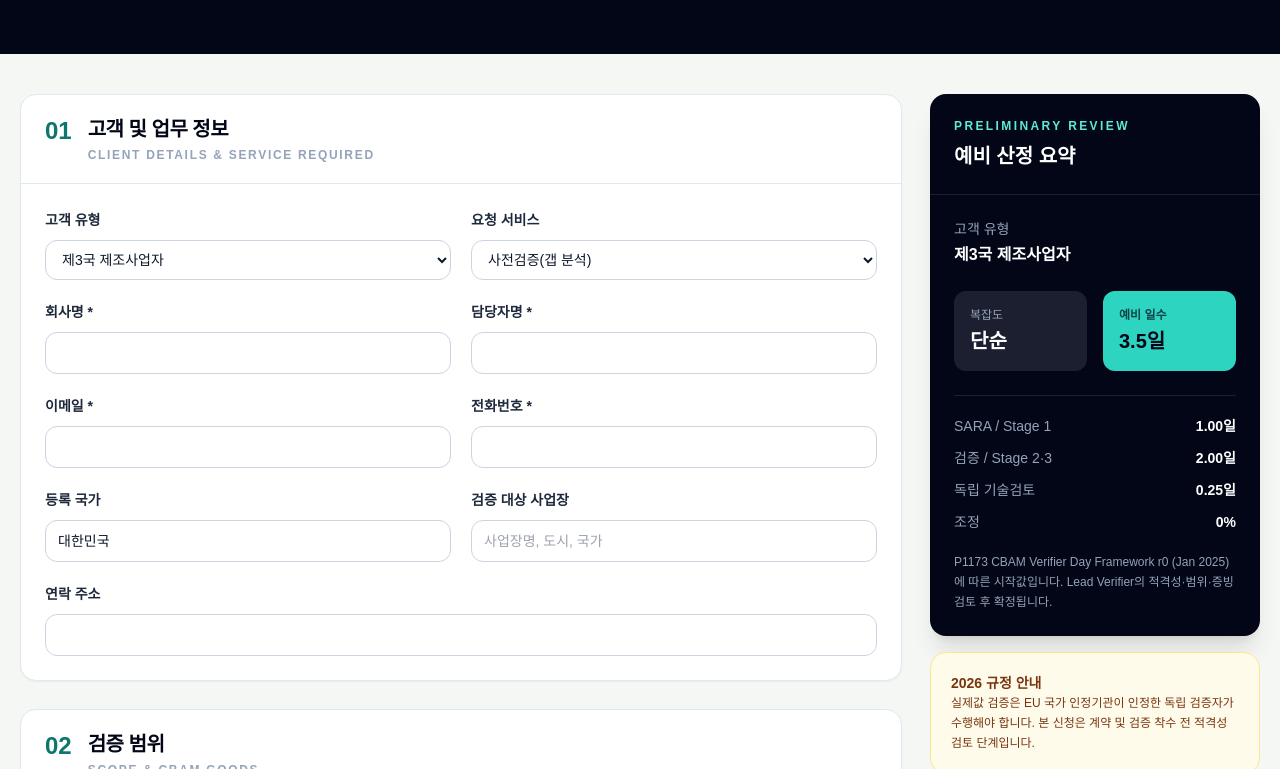
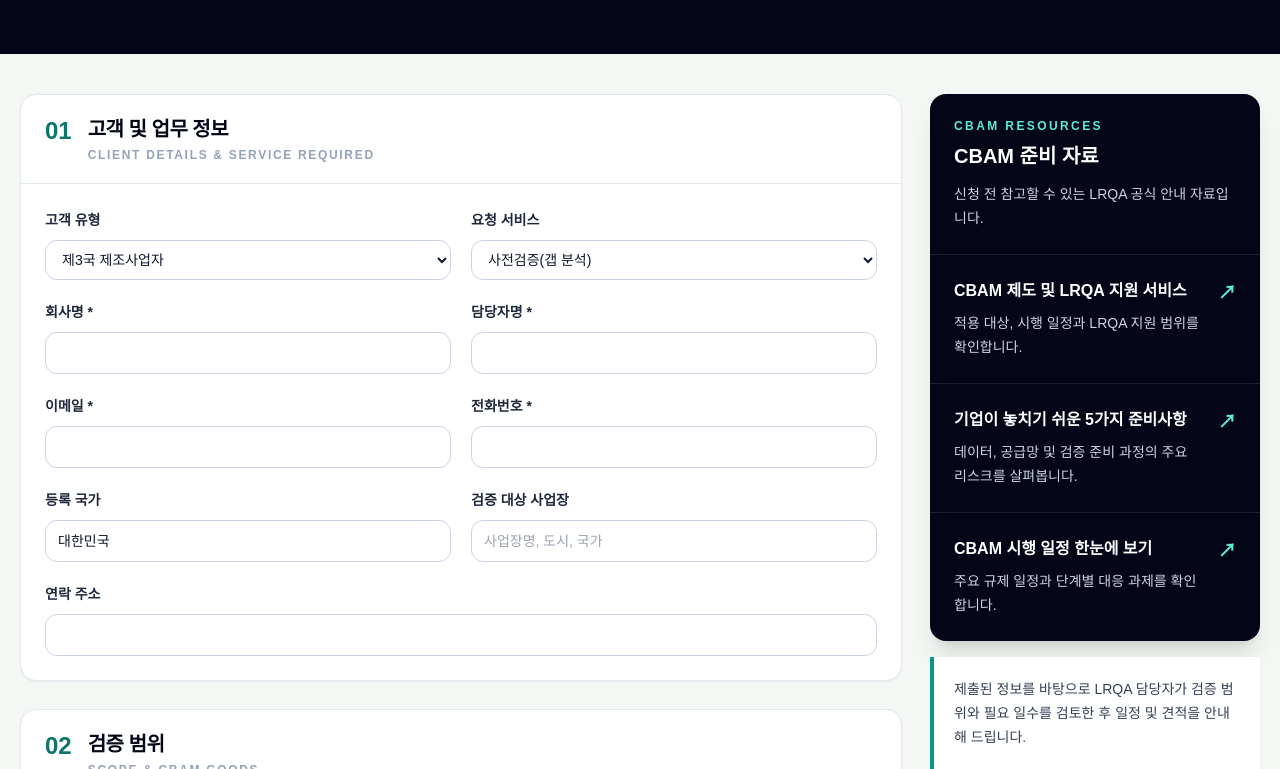
Before and after one commit to neod00/KETSQuot_pigeon, a Next.js app in the folder web-app/: page /cbam in a window 1280 px wide. Shown: the part 391-1160 px from the top of the page. Built offline with nearby package versions, Linux system fonts and the light colour scheme.

Commit message:
Replace public CBAM estimate with resources

```diff
--- a/web-app/src/app/cbam/page.tsx
+++ b/web-app/src/app/cbam/page.tsx
@@ -1,12 +1,9 @@
 'use client';
 
-import { FormEvent, useMemo, useState } from 'react';
+import { FormEvent, useState } from 'react';
 import {
   CBAM_GOODS,
   MANAGEMENT_SYSTEMS,
-  calculateCbamDays,
-  clientTypeLabel,
-  complexityLabel,
   createDefaultCbamApplication,
   type CbamApplicationInput,
 } from '@/lib/cbam';
@@ -19,8 +16,6 @@ export default function CbamApplicationPage() {
   const [submittedReference, setSubmittedReference] = useState('');
   const [submitting, setSubmitting] = useState(false);
   const [error, setError] = useState('');
-  const calculation = useMemo(() => calculateCbamDays(form), [form]);
-
   const update = <K extends keyof CbamApplicationInput>(key: K, value: CbamApplicationInput[K]) =>
     setForm(current => ({ ...current, [key]: value }));
 
@@ -63,15 +58,8 @@ export default function CbamApplicationPage() {
           <div className="mb-8 inline-flex h-14 w-14 items-center justify-center rounded-full bg-teal-400 text-2xl text-slate-950">✓</div>
           <p className="text-sm font-bold uppercase tracking-[0.22em] text-teal-300">Application received</p>
           <h1 className="mt-3 text-4xl font-black tracking-tight">CBAM 서비스 신청이 접수되었습니다.</h1>
-          <p className="mt-5 text-lg leading-8 text-slate-300">접수번호는 <strong className="text-white">{submittedReference}</strong>입니다. 담당자가 증빙자료와 산정 결과를 검토한 뒤 최종 일정 및 비용을 안내합니다.</p>
-          <div className="mt-8 rounded-2xl bg-white/10 p-5">
-            <p className="text-sm text-slate-300">자동 예비 산정</p>
-            <div className="mt-2 flex flex-wrap items-end gap-x-8 gap-y-3">
-              <div><span className="text-3xl font-black">{calculation.quotedDays.toFixed(1)}</span> <span className="text-slate-300">검증일</span></div>
-              <div><span className="text-2xl font-bold">{complexityLabel(calculation.complexity)}</span> <span className="text-slate-300">복잡도</span></div>
-            </div>
-            <p className="mt-3 text-xs leading-5 text-slate-400">이 값은 P1173 Verifier Day Framework에 따른 내부 검토 시작값이며 최종 견적이 아닙니다.</p>
-          </div>
+          <p className="mt-5 text-lg leading-8 text-slate-300">접수번호는 <strong className="text-white">{submittedReference}</strong>입니다.</p>
+          <div className="mt-8 border-l-4 border-teal-400 bg-white/10 px-5 py-4 text-sm leading-7 text-slate-200">제출된 정보를 바탕으로 LRQA 담당자가 검증 범위와 필요 일수를 검토한 후 일정 및 견적을 안내해 드립니다.</div>
           <button onClick={() => { setForm(createDefaultCbamApplication()); setSubmittedReference(''); }} className="mt-8 rounded-xl bg-teal-400 px-5 py-3 font-bold text-slate-950 hover:bg-teal-300">새 신청서 작성</button>
         </div>
       </main>
@@ -177,22 +165,18 @@ export default function CbamApplicationPage() {
 
           <aside className="lg:sticky lg:top-5">
             <div className="overflow-hidden rounded-2xl bg-slate-950 text-white shadow-xl">
-              <div className="border-b border-white/10 p-6"><p className="text-xs font-bold uppercase tracking-[0.2em] text-teal-300">Preliminary review</p><h2 className="mt-2 text-xl font-black">예비 산정 요약</h2></div>
-              <div className="p-6">
-                <p className="text-sm text-slate-400">고객 유형</p><p className="mt-1 font-bold">{clientTypeLabel(form.clientType)}</p>
-                <div className="mt-6 grid grid-cols-2 gap-4">
-                  <div className="rounded-xl bg-white/10 p-4"><p className="text-xs text-slate-400">복잡도</p><p className="mt-1 text-xl font-black">{complexityLabel(calculation.complexity)}</p></div>
-                  <div className="rounded-xl bg-teal-400 p-4 text-slate-950"><p className="text-xs font-bold opacity-70">예비 일수</p><p className="mt-1 text-xl font-black">{calculation.quotedDays.toFixed(1)}일</p></div>
-                </div>
-                <dl className="mt-6 space-y-3 border-t border-white/10 pt-5 text-sm">
-                  <Summary label="SARA / Stage 1" value={`${calculation.saraDays.toFixed(2)}일`} />
-                  <Summary label="검증 / Stage 2·3" value={`${calculation.verificationDays.toFixed(2)}일`} />
-                  <Summary label="독립 기술검토" value={`${calculation.technicalReviewDays.toFixed(2)}일`} />
-                  <Summary label="조정" value={`${calculation.adjustmentPercent}%`} />
-                </dl>
-                <p className="mt-5 text-xs leading-5 text-slate-400">P1173 CBAM Verifier Day Framework r0 (Jan 2025)에 따른 시작값입니다. Lead Verifier의 적격성·범위·증빙 검토 후 확정됩니다.</p>
+              <div className="border-b border-white/10 p-6">
+                <p className="text-xs font-bold uppercase tracking-[0.2em] text-teal-300">CBAM resources</p>
+                <h2 className="mt-2 text-xl font-black">CBAM 준비 자료</h2>
+                <p className="mt-3 text-sm leading-6 text-slate-300">신청 전 참고할 수 있는 LRQA 공식 안내 자료입니다.</p>
               </div>
+              <nav aria-label="CBAM 참고 자료" className="divide-y divide-white/10">
+                <ResourceLink title="CBAM 제도 및 LRQA 지원 서비스" description="적용 대상, 시행 일정과 LRQA 지원 범위를 확인합니다." href="https://www.lrqa.com/ko-kr/carbon-border-adjustment-mechanism-cbam/" />
+                <ResourceLink title="기업이 놓치기 쉬운 5가지 준비사항" description="데이터, 공급망 및 검증 준비 과정의 주요 리스크를 살펴봅니다." href="https://www.lrqa.com/ko-kr/insights/articles/five-things-companies-overlook-when-preparing-for-cbam/" />
+                <ResourceLink title="CBAM 시행 일정 한눈에 보기" description="주요 규제 일정과 단계별 대응 과제를 확인합니다." href="https://www.lrqa.com/ko-kr/resources/cbam-timeline-infographic/" />
+              </nav>
             </div>
+            <div className="mt-4 border-l-4 border-teal-600 bg-white p-5 text-sm leading-6 text-slate-700 shadow-sm">제출된 정보를 바탕으로 LRQA 담당자가 검증 범위와 필요 일수를 검토한 후 일정 및 견적을 안내해 드립니다.</div>
             <div className="mt-4 rounded-2xl border border-amber-200 bg-amber-50 p-5 text-xs leading-5 text-amber-900"><strong className="block text-sm">2026 규정 안내</strong>실제값 검증은 EU 국가 인정기관이 인정한 독립 검증자가 수행해야 합니다. 본 신청은 계약 및 검증 착수 전 적격성 검토 단계입니다.</div>
           </aside>
         </div>
@@ -215,4 +199,16 @@ function Check({ checked, onChange, label }: { checked: boolean; onChange: (valu
   return <label className="flex cursor-pointer items-start gap-3 text-sm font-semibold text-slate-800"><input className="mt-0.5 h-4 w-4 accent-teal-700" type="checkbox" checked={checked} onChange={e => onChange(e.target.checked)} /><span>{label}</span></label>;
 }
 
-function Summary({ label, value }: { label: string; value: string }) { return <div className="flex justify-between gap-4"><dt className="text-slate-400">{label}</dt><dd className="font-bold">{value}</dd></div>; }
+function ResourceLink({ title, description, href }: { title: string; description: string; href: string }) {
+  return (
+    <a href={href} target="_blank" rel="noreferrer" className="group block p-6 transition hover:bg-white/10 focus:bg-white/10 focus:outline-none">
+      <span className="flex items-start justify-between gap-4">
+        <span>
+          <span className="block font-bold text-white">{title}</span>
+          <span className="mt-2 block text-sm leading-6 text-slate-300">{description}</span>
+        </span>
+        <span aria-hidden="true" className="text-lg font-bold text-teal-300 transition group-hover:-translate-y-0.5 group-hover:translate-x-0.5">↗</span>
+      </span>
+    </a>
+  );
+}
```
